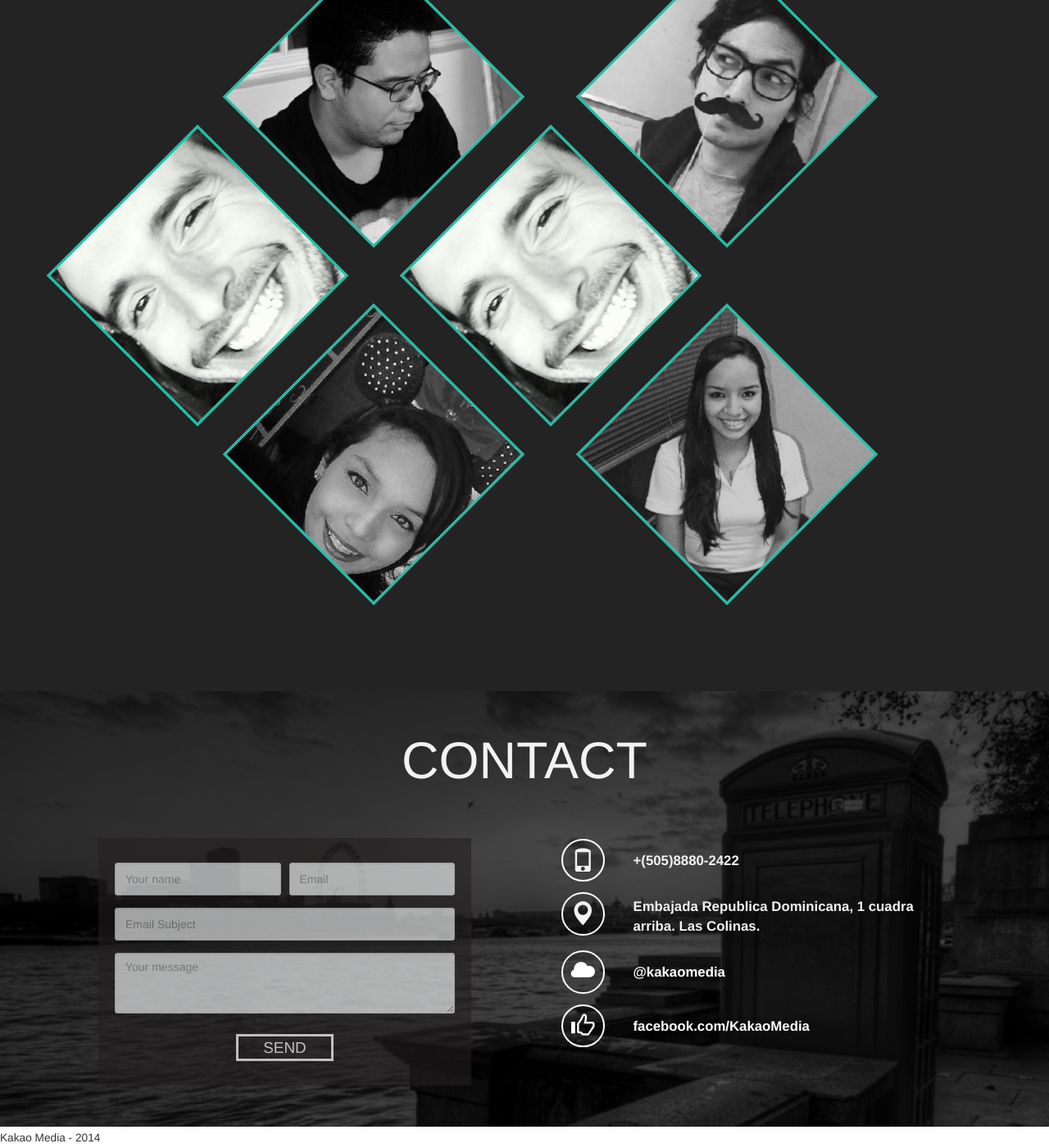
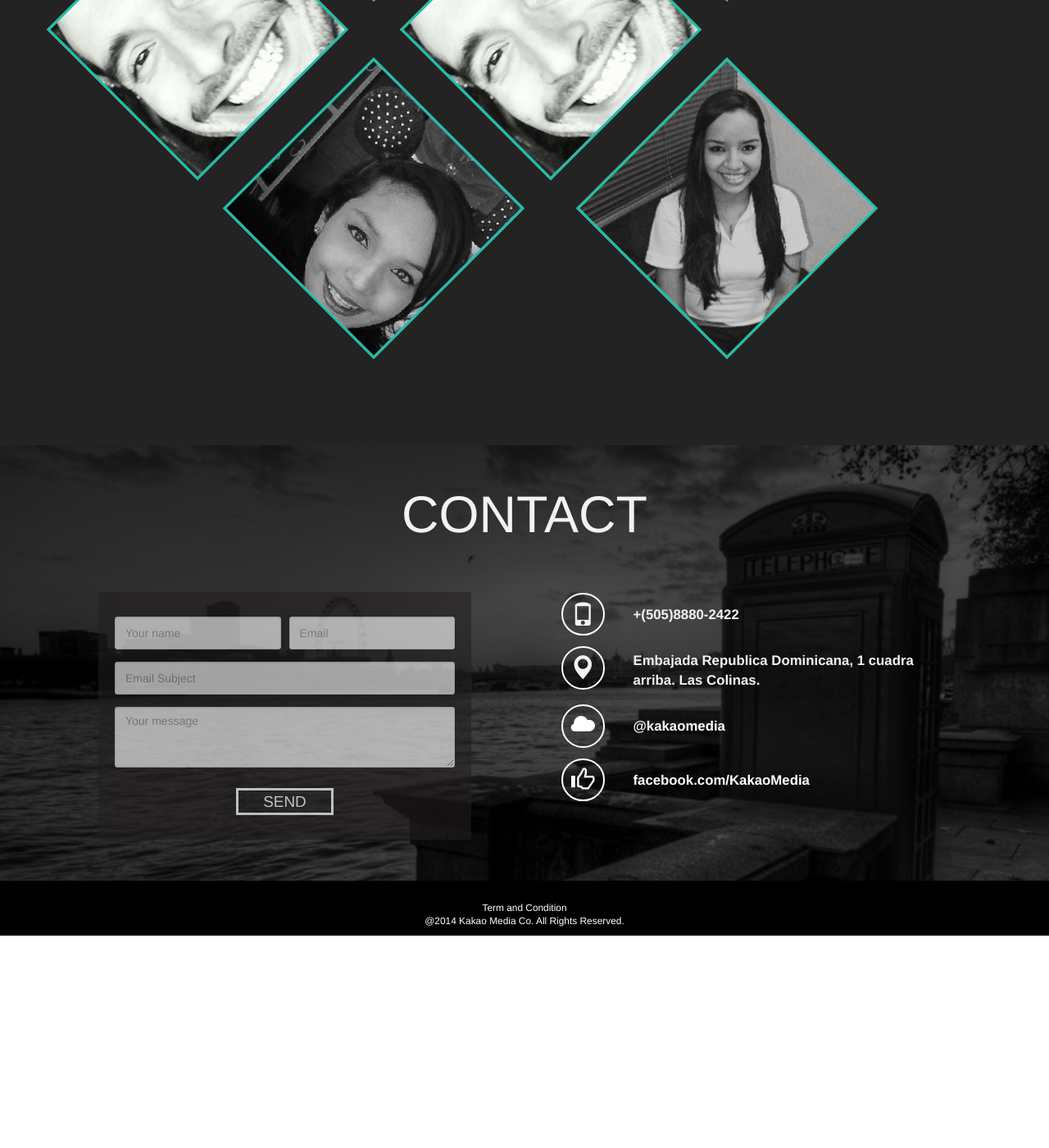
Before and after one commit to KakaoMedia/kakaomedia.github.io, a Jekyll site: the page built from index.html, in a window 1280 px wide and 1400 px high, scrolled down 6056 px. Shown: the whole window at 82% size. Built offline with Jekyll 4.4.1, drawn with Linux system fonts in a browser that asks for light colours; Markdown is read by kramdown in place of the engine named in the settings; after the commit the page ends 7197 px from its top, so only the background shows below that; some of the changed text lies outside the part shown.

Commit message:
Creación Sección "Footer".
- Modificación sección "front_page"
-Agregando footer en el default.html

```diff
--- a/_includes/footer.html
+++ b/_includes/footer.html
@@ -1 +1,2 @@
-<small>Kakao Media - 2014 </small>
+<p><small>Term and Condition</small></p>
+<p><small>@2014 Kakao Media Co. All Rights Reserved.</small></p>
--- /dev/null
+++ b/_includes/front_page.html
@@ -0,0 +1,15 @@
+<div class="darker"></div>
+<div class="container">
+	<div class="lead">
+		<h1 class="main_title">Kakao</h1>
+		<h2>media</h2>
+	</div>
+	<div class="lead info_list">
+		<div class="row">
+			<div class="col-md-3 col-sm-6 col-xs-12">Startup Consulting</div>
+			<div class="col-md-3 col-sm-6 col-xs-12">Product Design</div>
+			<div class="col-md-3 col-sm-6 col-xs-12">User Interface Design</div>
+			<div class="col-md-3 col-sm-6 col-xs-12">Web Development</div>
+		</div>
+	</div>
+</div>
--- a/_includes/portfolio.html
+++ b/_includes/portfolio.html
@@ -1,6 +1,6 @@
 <div class="container">
 	<div class="lead"><h2>RECENT PROJECTS</h2></div>
-	<div class="leaad">
+	<!--<div class="lead">
 		<div class="row">
 			<div class="col-md-5 col-sm-6 col-xs-12">
 				<div class="project_body">
@@ -15,5 +15,5 @@
 				<div class="project_footer"><h5 class="text-left">web page</h5></div>
 			</div>
 		</div>
-	</div>
+	</div>-->
 </div>
--- a/_layouts/default.html
+++ b/_layouts/default.html
@@ -25,6 +25,10 @@
           {{ content }}
         </div>
 
+        <footer>
+            {% include footer.html %}
+        </footer>
+
         <!-- Javascript Files -->
         <script type="text/javascript" src="/js/script.js"></script>
         <script type="text/javascript" src="/js/jquery2.0.1.min.js"></script>
--- a/css/style.css
+++ b/css/style.css
@@ -1,3 +1,5 @@
+body { overflow-x: hidden; }
+
 .navbar-collapse.in { overflow: hidden; }
 
 .main {
@@ -724,3 +726,24 @@ input:-ms-input-placeholder { color: #404041; }
 		font-size: 0.8em;
 	}
 }
+
+
+
+
+
+/*------------------------------------*\
+	$FOOTER
+\*------------------------------------*/
+footer {
+	background-color: #000;
+	color: #FFF;
+	padding-bottom: 10px;
+	padding-top: 25px;
+	text-align: center;
+}
+
+footer p {
+	line-height: 15px;
+	margin: 0;
+	padding: 0;
+}
--- a/index.html
+++ b/index.html
@@ -4,21 +4,7 @@ title: Kakao Media Web Site
 ---
 
 <div id="front_page" class="main">
-	<div class="darker"></div>
-	<div class="container">
-		<div class="lead">
-			<h1 class="main_title">Kakao</h1>
-			<h2>media</h2>
-		</div>
-		<div class="lead info_list">
-			<div class="row">
-				<div class="col-md-3 col-sm-6 col-xs-12">Startup Consulting</div>
-				<div class="col-md-3 col-sm-6 col-xs-12">Product Design</div>
-				<div class="col-md-3 col-sm-6 col-xs-12">User Interface Design</div>
-				<div class="col-md-3 col-sm-6 col-xs-12">Web Development</div>
-			</div>
-		</div>
-	</div>
+	{% include front_page.html %}
 </div>
 
 <div id="quote" class="main">
@@ -52,7 +38,3 @@ title: Kakao Media Web Site
 <div id="contact" class="main">
 	{% include contact.html %}
 </div>
-
-<div id="footer">
-	{% include footer.html %}
-</div>
```
